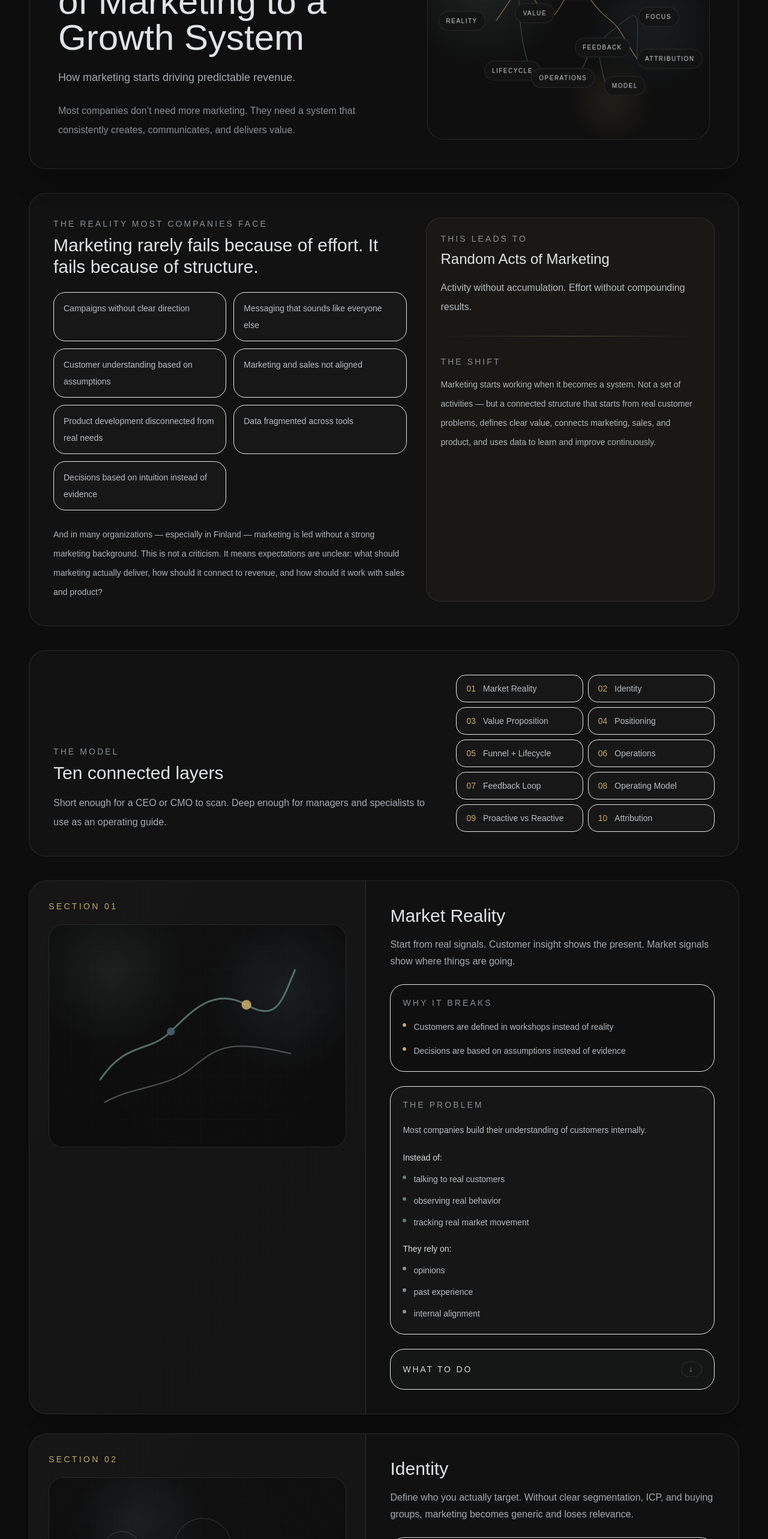
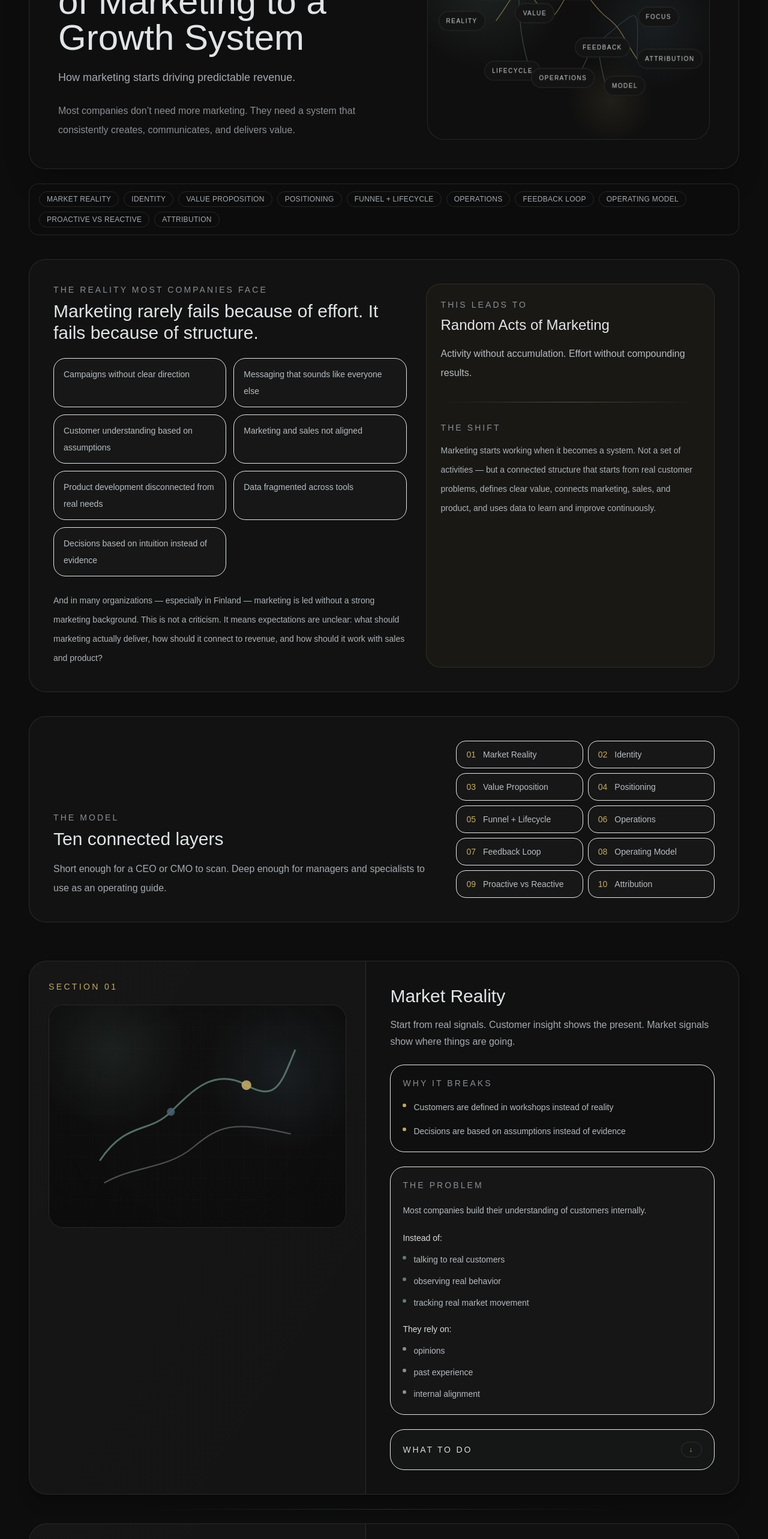
Before and after one commit to futurefi/Verdrae, a Next.js app: page / in a window 1280 px wide. Shown: the part 234-2800 px from the top of the page at 60% size. Built offline with nearby package versions, Linux system fonts and the light colour scheme.

Commit message:
Update page.tsx

```diff
--- a/app/page.tsx
+++ b/app/page.tsx
@@ -780,6 +780,20 @@ export default function Page() {
           </div>
         </header>
 
+        <nav className="sticky top-0 z-50 mt-6 mb-6 rounded-2xl border border-white/10 bg-[#0D0D0D]/80 px-4 py-3 backdrop-blur">
+          <div className="flex flex-wrap gap-2 text-xs uppercase tracking-wide text-[#A5ABB1]">
+            {sections.map((section) => (
+              <a
+                key={section.id}
+                href={`#${section.id}`}
+                className="rounded-full border border-white/10 px-3 py-1 transition hover:border-[#5F7F73]/40 hover:text-white"
+              >
+                {section.title}
+              </a>
+            ))}
+          </div>
+        </nav>
+
         <section className="mt-10 rounded-[28px] border border-white/10 bg-[#121212] p-7 md:p-10">
           <div className="grid gap-8 lg:grid-cols-[1.1fr_0.9fr]">
             <div>
@@ -837,12 +851,16 @@ export default function Page() {
           </div>
         </section>
 
-        <section className="mt-10 space-y-8">
-          {sections.map((section) => (
+        <section className="mt-16 space-y-12">
+          {sections.map((section, index) => (
+            <div key={section.id} className="relative">
+              {index !== 0 ? (
+                <div className="absolute -top-6 left-1/2 h-px w-2/3 -translate-x-1/2 bg-gradient-to-r from-transparent via-[#5F7F73]/30 to-transparent" />
+              ) : null}
+
               <article
-              key={section.id}
                 id={section.id}
-              className="overflow-hidden rounded-[30px] border border-white/10 bg-[#121212]/90 shadow-xl shadow-black/20"
+                className="relative overflow-hidden rounded-[30px] border border-white/10 bg-[#121212]/90 shadow-xl shadow-black/20 transition hover:border-[#5F7F73]/30"
               >
                 <div className="grid gap-0 lg:grid-cols-[0.95fr_1.05fr]">
                   <div className="border-b border-white/10 bg-gradient-to-br from-white/[0.02] to-white/[0.01] p-6 lg:border-b-0 lg:border-r lg:p-8">
@@ -928,6 +946,7 @@ export default function Page() {
                   </div>
                 </div>
               </article>
+            </div>
           ))}
         </section>
 
```
Lines whose indentation alone changed are shown as unchanged.
